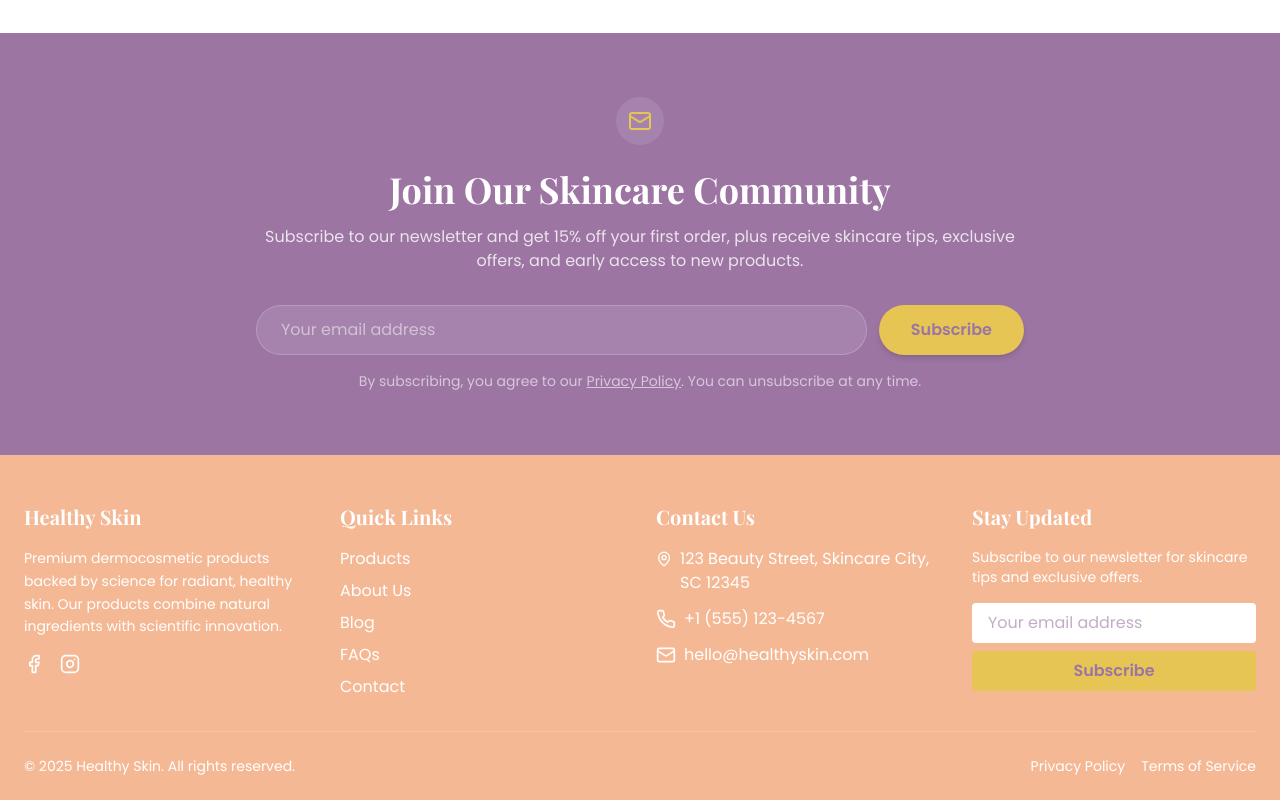
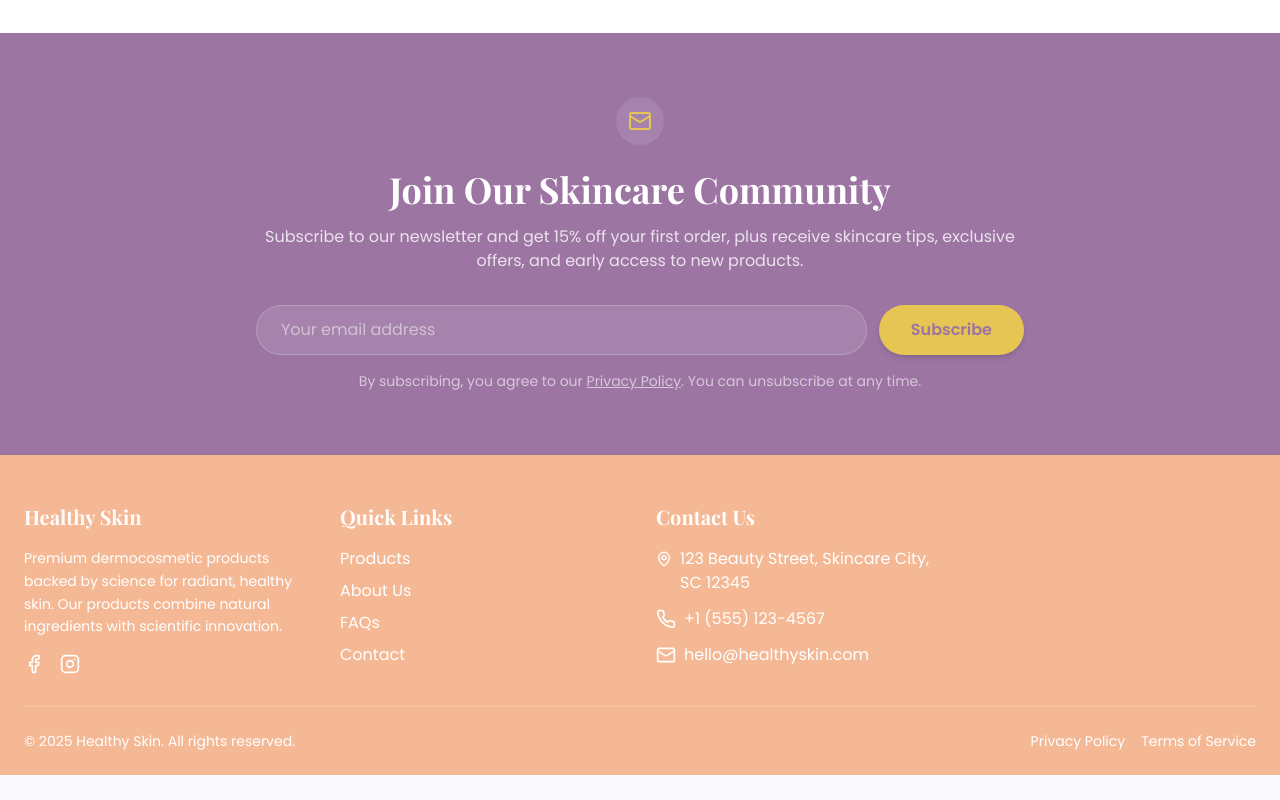
Before and after one commit to EMCarlos/healthy-skin-v3, a React (Vite) app in the folder frontend/: page / in a window 1280 px wide. Shown: the part 2389-3189 px from the top of the page. After the commit the page ends 3164 px from the top, so only its background shows below. Built offline with nearby package versions, Linux system fonts and the light colour scheme; no server answers; a web font is replaced by a local one.

Commit message:
feat: remove Blog link from Footer and update Newsletter section for future implementation

```diff
--- a/frontend/src/components/Footer.tsx
+++ b/frontend/src/components/Footer.tsx
@@ -55,14 +55,6 @@ const Footer = () => {
               </li>
               <li>
                 <Link
-                  to="/blog"
-                  className="hover:text-gold transition-colors"
-                >
-                  Blog
-                </Link>
-              </li>
-              <li>
-                <Link
                   to="/faq"
                   className="hover:text-gold transition-colors"
                 >
@@ -99,8 +91,8 @@ const Footer = () => {
             </ul>
           </div>
 
-          {/* Newsletter */}
-          <div>
+          {/* //TODO: Newsletter */}
+          {/* <div>
             <h3 className="text-xl font-playfair font-bold mb-4">Stay Updated</h3>
             <p className="mb-4 text-sm">
               Subscribe to our newsletter for skincare tips and exclusive offers.
@@ -119,6 +111,7 @@ const Footer = () => {
               </button>
             </form>
           </div>
+          */}
         </div>
 
         {/* Bottom Footer */}
```
